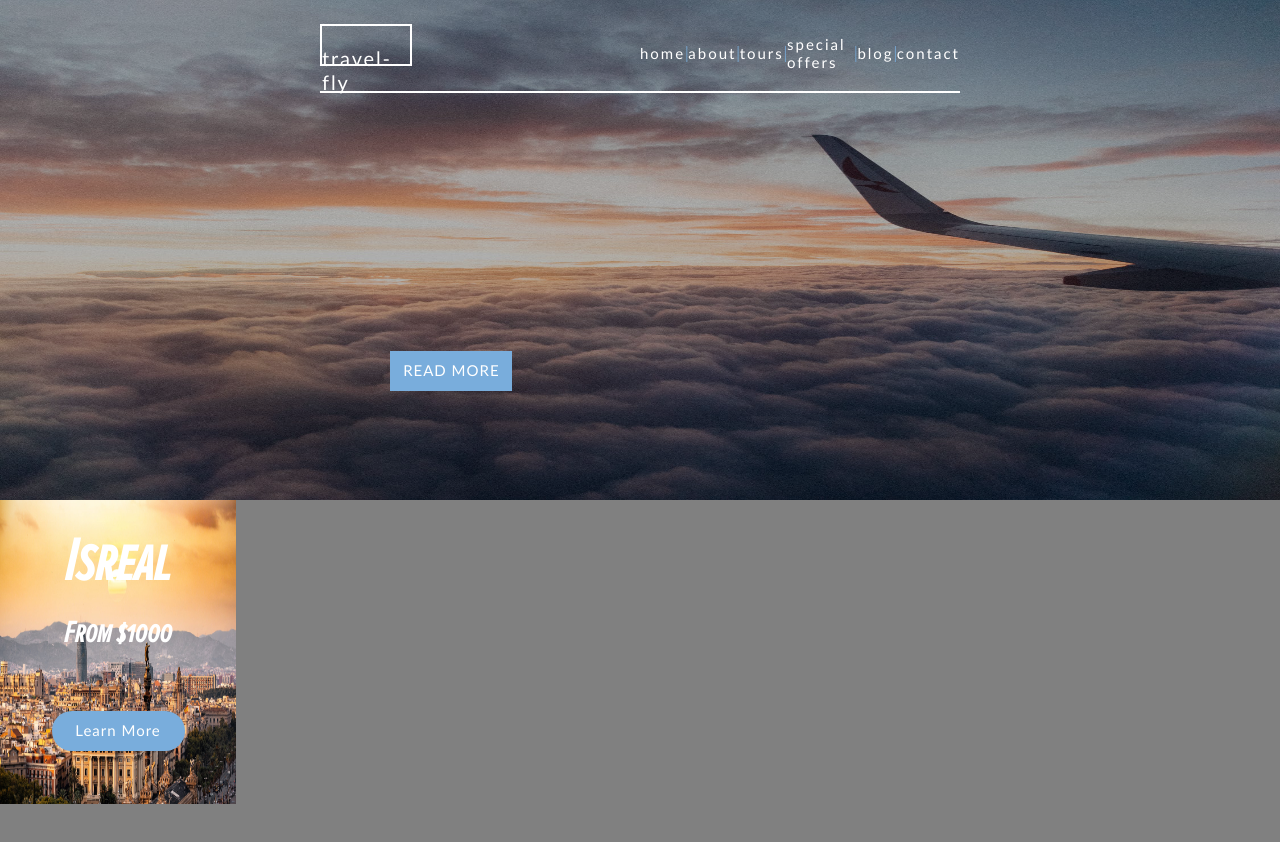
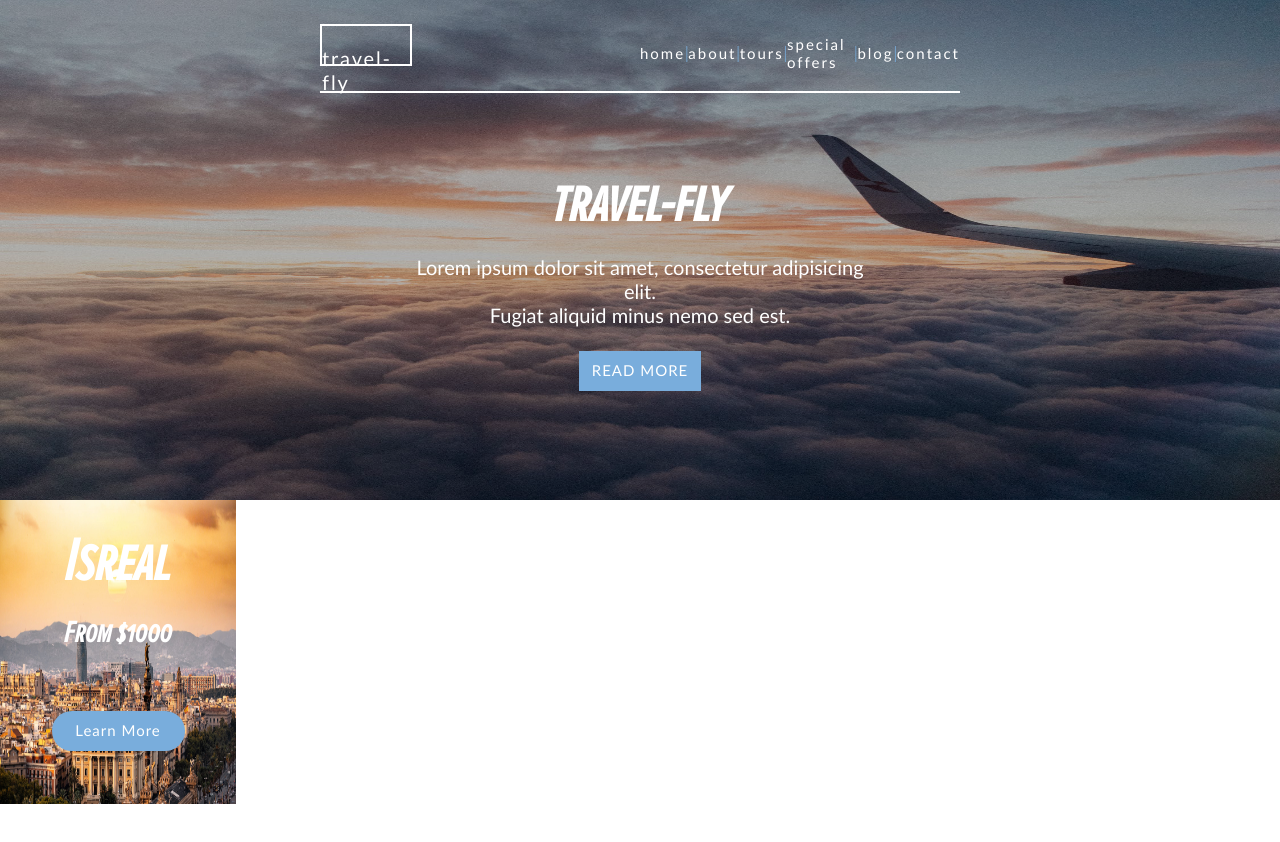
Before and after one commit to okendric/homework-three, a plain HTML site: page index.html in a window 1280 px wide. Shown: the top 842 px of the page. After the commit the page ends 808 px from the top, so only its background shows below. Drawn offline with Linux system fonts and the light colour scheme.

Commit message:
Add files via upload

```diff
--- a/scss/home/home.scss
+++ b/scss/home/home.scss
@@ -1,5 +1,6 @@
 .home {
     .hero {
+        position: relative;
 
         h1 {
             font-size: 60px;
@@ -23,9 +24,9 @@
             width: 122px;
             background-color: #79ADDC;
             font-size: 15px;
-            position: absolute;
+            position: relative;
             text-align: center;
-            margin-left: 30.5%;
+            margin: 0 auto;
             letter-spacing: 1px;
             padding-top: 10px;
             margin-top: 24px;
@@ -35,9 +36,9 @@
     }
 }
 
-.promo-trips {
-        width: 1280px;
-        margin: 0 auto;
-        background-color: gray;
-        height: 2000px;
-    }
+// .promo-trips {
+//         width: 1280px;
+//         margin: 0 auto;
+//         background-color: gray;
+//         height: 2000px;
+//     }
--- a/scss/structure.scss
+++ b/scss/structure.scss
@@ -23,6 +23,7 @@ h1,h2,h3,h4,h5,h6,p {
         width: 100%;
         height: 500px;
         filter: brightness(70%);
+        z-index: 99;
     }
 }
 
```
Also changed, not shown: css/styles.css, images/calendar.svg, images/down-arrow.svg, index.html (line endings or trailing spaces), scss/components/components.scss (line endings or trailing spaces), scss/mixins.scss (line endings or trailing spaces), scss/nav/nav.scss (line endings or trailing spaces), scss/styles.scss (line endings or trailing spaces).
